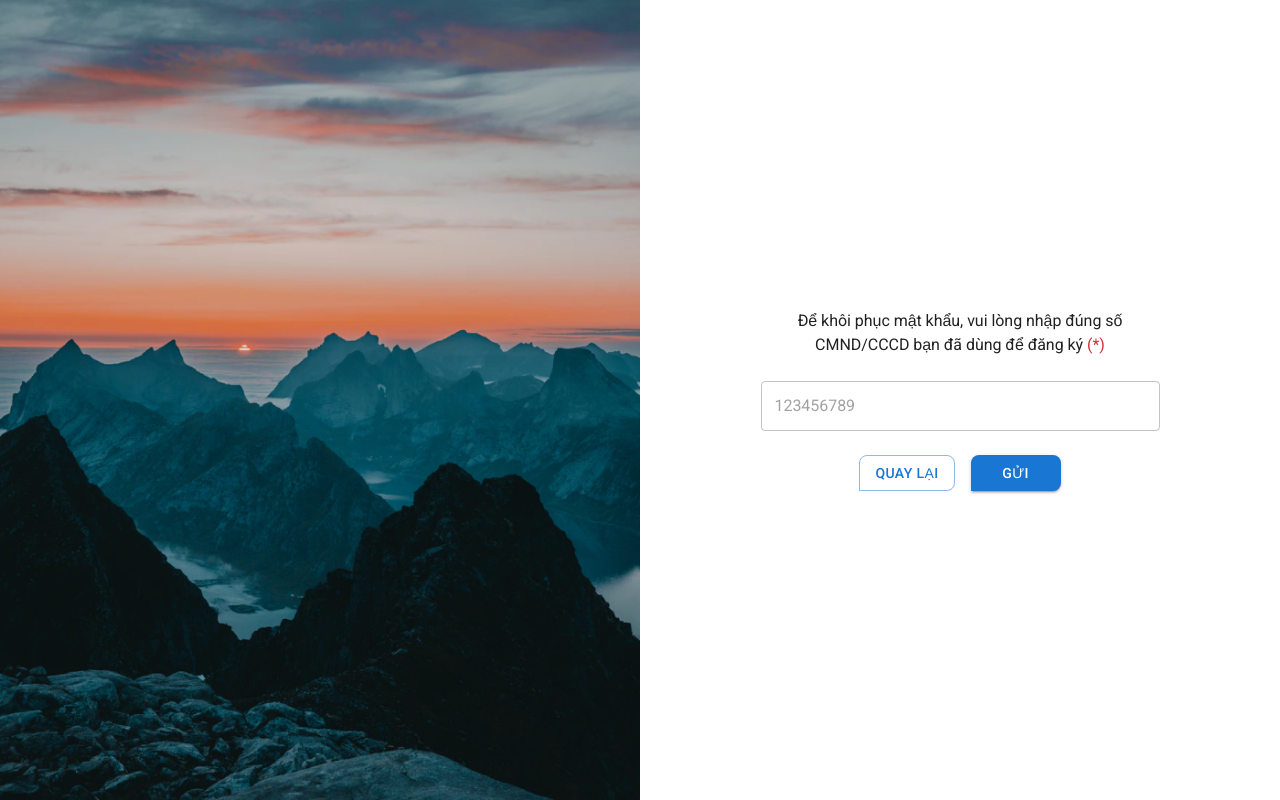
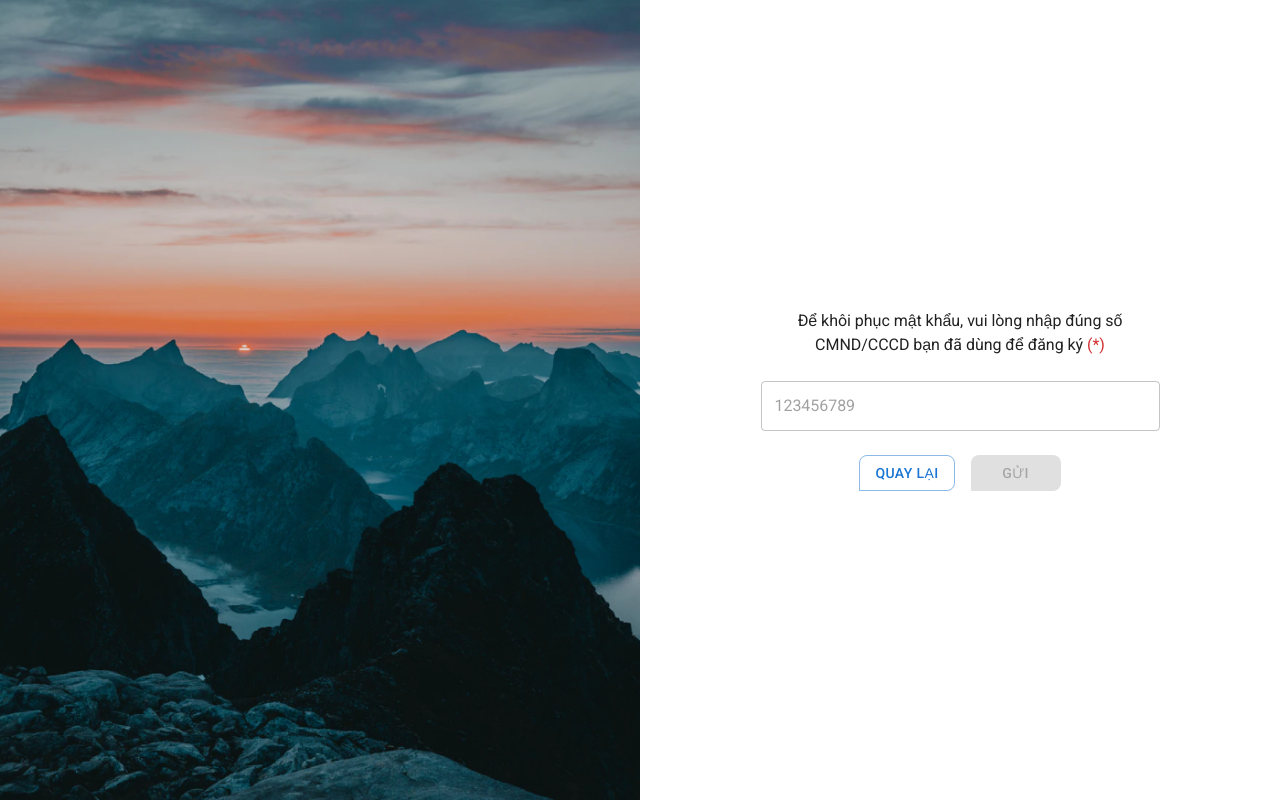
Before and after one commit to zinza-d2-training/long-react, a React (Create React App) app: page /forgot-password in a window 1280 px wide. Built offline with nearby package versions, Linux system fonts and the light colour scheme; the HTML template or start-up script is replaced by a standard one; a web font is replaced by a local one.

Commit message:
fix feedback

```diff
--- a/src/components/Button/index.tsx
+++ b/src/components/Button/index.tsx
@@ -1,16 +1,14 @@
 import { Button, ButtonProps } from '@mui/material';
-import { FC } from 'react';
-const CustomButton: FC<ButtonProps> = (props) => {
+const StyledButton = (props: ButtonProps) => {
   return (
     <Button
       {...props}
       sx={Object.assign(props.sx || {}, {
         borderRadius: '8px 8px 8px 0',
         minWidth: '90px'
-      })}>
-      {props.children}
-    </Button>
+      })}
+    />
   );
 };
 
-export default CustomButton;
+export default StyledButton;
--- a/src/pages/ForgotPassword/index.tsx
+++ b/src/pages/ForgotPassword/index.tsx
@@ -9,7 +9,7 @@ import {
 import { useHistory } from 'react-router';
 import React, { useEffect, useState } from 'react';
 import OtpInput from 'react-otp-input';
-import CustomButton from 'components/Button';
+import StyledButton from 'components/Button';
 import { useAppSelector } from 'store';
 import { authSelector } from 'store/slices/authSlice';
 import { PATH_HOME, PATH_LOGIN } from 'routes';
@@ -117,15 +117,16 @@ const ForgotPassword = () => {
             onChange={handleChangeCitizenId}
           />
           <Box sx={{ mt: (theme) => theme.spacing(3), px: '12px' }}>
-            <CustomButton variant="outlined" onClick={backToLoginPage}>
+            <StyledButton variant="outlined" onClick={backToLoginPage}>
               Quay lại
-            </CustomButton>
-            <CustomButton
+            </StyledButton>
+            <StyledButton
+              disabled={citizenId.trim().length === 0}
               variant="contained"
               sx={{ ml: (theme) => theme.spacing(2) }}
               onClick={handleOpenModal}>
               Gửi
-            </CustomButton>
+            </StyledButton>
           </Box>
           <Modal open={isOpenModal} hideBackdrop>
             <Box
@@ -215,18 +216,18 @@ const ForgotPassword = () => {
                   </Typography>
                 )}
                 <Box>
-                  <CustomButton
+                  <StyledButton
                     variant="outlined"
                     sx={{ mr: '16px' }}
                     onClick={handleCloseModal}>
                     Hủy bỏ
-                  </CustomButton>
-                  <CustomButton
+                  </StyledButton>
+                  <StyledButton
                     variant="contained"
                     onClick={handleConfirm}
                     disabled={otp.trim().length < 6}>
                     Xác nhận
-                  </CustomButton>
+                  </StyledButton>
                 </Box>
               </Box>
             </Box>
```
